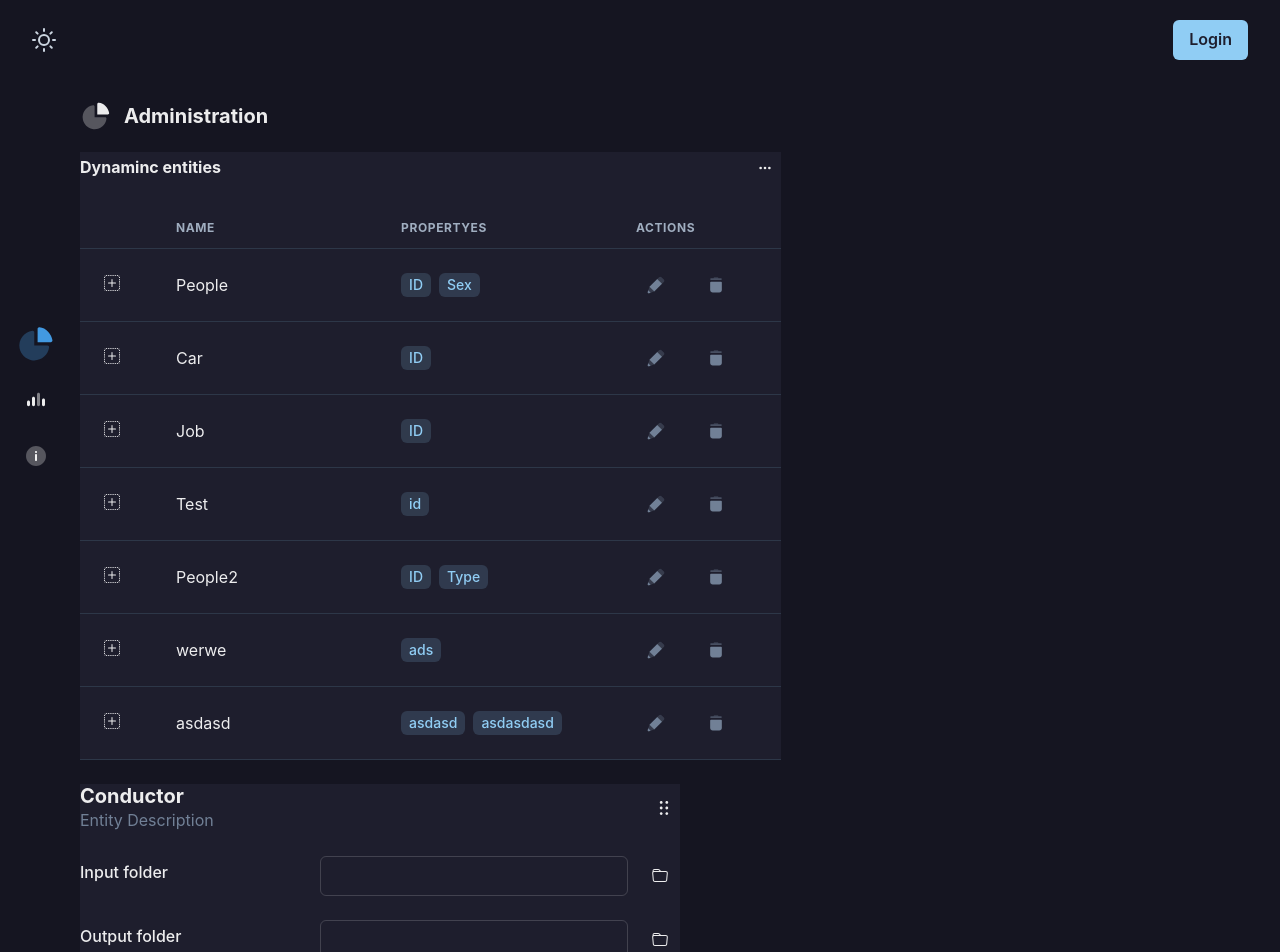
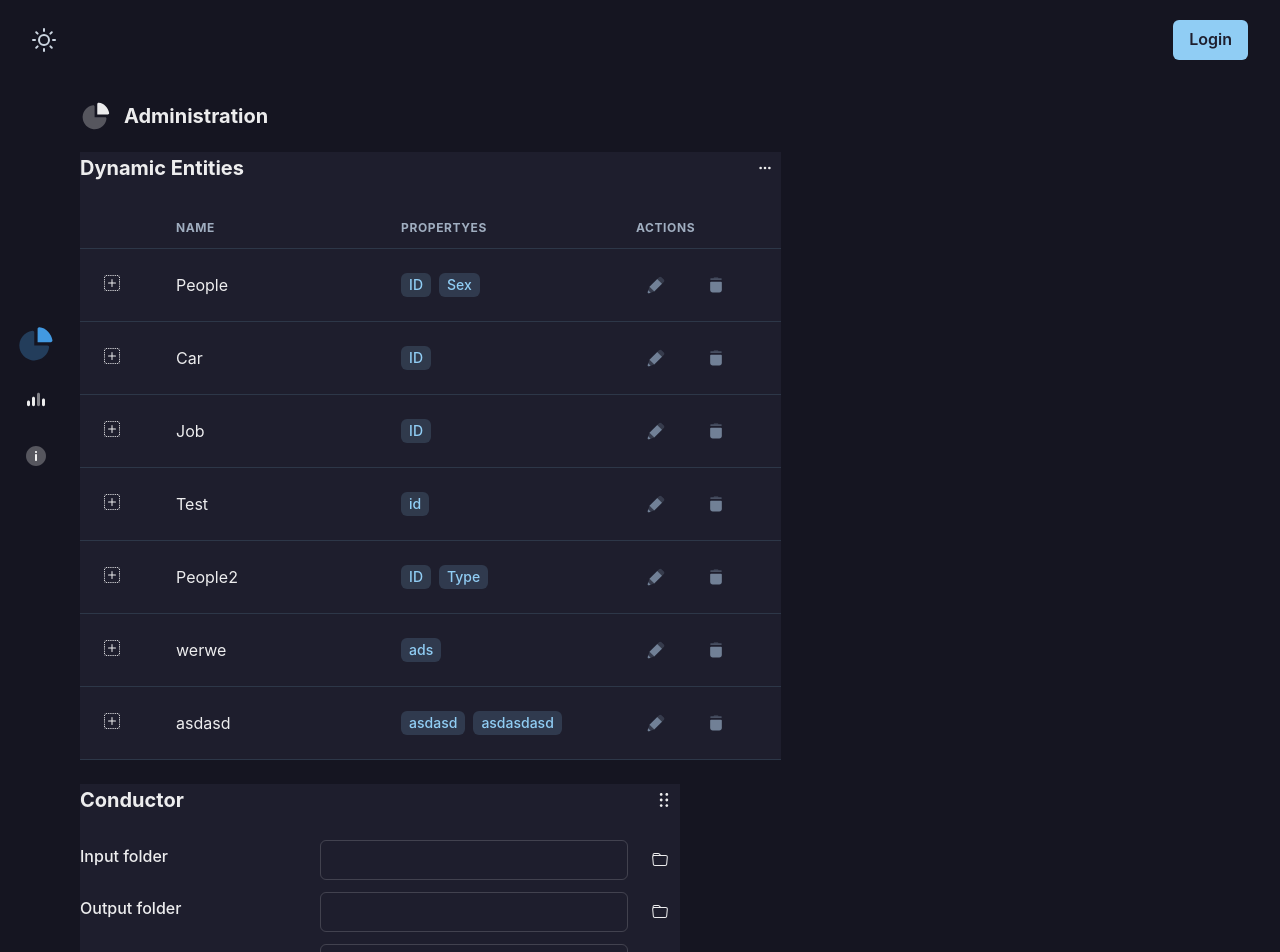
Before and after one commit to TheSpectreTeam/Octopus.GUI, a React app: page /admin in a window 1280 px wide. Shown: the top 952 px of the page. Built offline with nearby package versions, Linux system fonts and the light colour scheme; data requests are answered from the project's data file.

Commit message:
refactor(Card)[OCT-30]: the component is divided into a composition of nested semantic components

```diff
--- a/src/common/Card/index.tsx
+++ b/src/common/Card/index.tsx
@@ -1,20 +1,81 @@
-import { Box, useStyleConfig } from "@chakra-ui/react";
+import {
+    Box,
+    Flex,
+    Heading,
+    Text,
+    useStyleConfig,
+    Skeleton as ChakraSkeleton,
+} from "@chakra-ui/react";
+
 import React from "react";
 
 type Props = {
     variant?: any;
     children: React.ReactNode;
-    [x:string]: any;
+    [x: string]: any;
 };
 
 const Card: React.FC<Props> = ({ variant = "rounded", children, ...props }) => {
     const styles = useStyleConfig("Card", { variant });
 
     return (
-        <Box __css={styles} height={'fit-content'} {...props}>
+        <Box __css={styles} height={"fit-content"} {...props}>
             {children}
         </Box>
     );
 };
 
 export default Card;
+
+export const CardHeader = ({
+    isLoaded = true,
+    title,
+    children,
+    description,
+}: any) => {
+    return (
+        <Flex
+            width={"100%"}
+            direction={"row"}
+            alignItems={"center"}
+            justifyContent="space-between"
+        >
+            <Flex direction={"column"}>
+                <ChakraSkeleton isLoaded={isLoaded}>
+                    <Heading as="h2" size="md">
+                        {title ?? null}
+                    </Heading>
+                    <Text color="gray.500">{description}</Text>
+                </ChakraSkeleton>
+            </Flex>
+            {children}
+        </Flex>
+    );
+};
+
+type WrapperComponentPorps = {
+    [x: string]: any;
+    children: React.ReactNode;
+};
+
+export const CardHeaderActions: React.FC<WrapperComponentPorps> = ({
+    children,
+    ...rest
+}) => {
+    return (
+        <Flex gap={3} {...rest}>
+            {children}
+        </Flex>
+    );
+};
+
+export const CardContent: React.FC<WrapperComponentPorps> = ({
+    children,
+    ...rest
+}) => {
+    return (
+        <Flex width={"100%"} {...rest}>
+            {children}
+        </Flex>
+    );
+};
--- a/src/features/Conductor/index.tsx
+++ b/src/features/Conductor/index.tsx
@@ -15,32 +15,21 @@ import {
 } from "@chakra-ui/react";
 
 import { BsCheckLg, BsFolder } from "react-icons/bs";
-import Card from "../../common/Card";
+import Card, { CardContent, CardHeader } from "../../common/Card";
 
 const Conductor = () => {
     return (
         <Card width={600}>
-            <Flex
-                width={"full"}
-                as={Box}
-                justifyContent={"space-between"}
-                alignItems={"center"}
-            >
-                <Flex direction={"column"}>
-                    <Heading as="h2" size="md">
-                        Conductor
-                    </Heading>
-                    <Text color="gray.500">Entity Description</Text>
-                </Flex>
-                <Flex>
+            <CardHeader title="Conductor">
                 <IconButton
                     aria-label="button"
                     size="sm"
                     variant={"ghost"}
                     icon={<DragHandleIcon />}
                 />
-                </Flex>
-            </Flex>
+            </CardHeader>
+
+            <CardContent direction="column" gap={3}>
                 <ConductorInput
                     ariaLabel="input-folder"
                     icon={<BsFolder />}
@@ -57,6 +46,7 @@ const Conductor = () => {
                     label="Model name"
                     icon={<Icon as={BsCheckLg} color="green.400" />}
                 />
+            </CardContent>
             <Flex width="100%" justifyContent={"flex-end"}>
                 <HStack>
                     <Button variant={"solid"} colorScheme="blue">
--- a/src/features/DynamicEntities/index.tsx
+++ b/src/features/DynamicEntities/index.tsx
@@ -21,7 +21,11 @@ import {
 import { Column } from "react-table";
 import { AddIcon } from "@chakra-ui/icons";
 
-import Card from "../../common/Card";
+import Card, {
+    CardContent,
+    CardHeader,
+    CardHeaderActions,
+} from "../../common/Card";
 import HoverIcon from "../../common/HoverIcon";
 
 import { EditIcon, TrashIcon } from "../../assets";
@@ -171,20 +175,8 @@ const DynamicEntities = () => {
                 width={{ base: "100%", md: "60%" }}
                 height={"fit-content"}
             >
-                <Flex
-                    width={"100%"}
-                    direction={"row"}
-                    alignItems={"center"}
-                    justifyContent="space-between"
-                >
-                    <Flex>
-                        <ChakraSkeleton isLoaded={!isLoading}>
-                            <Heading as="h2" size="sm">
-                                Dynaminc entities
-                            </Heading>
-                        </ChakraSkeleton>
-                    </Flex>
-                    <Flex gap={3}>
+                <CardHeader isLoaded={true} title="Dynamic Entities">
+                    <CardHeaderActions>
                         <Menu>
                             <MenuButton
                                 as={IconButton}
@@ -203,9 +195,9 @@ const DynamicEntities = () => {
                                 </MenuItem>
                             </MenuList>
                         </Menu>
-                    </Flex>
-                </Flex>
-                <Flex width={"100%"}>
+                    </CardHeaderActions>
+                </CardHeader>
+                <CardContent>
                     {isLoading ? (
                         <Skeleton
                             rows={SKELETON_ROWS}
@@ -218,7 +210,7 @@ const DynamicEntities = () => {
                             tableHooks={tableHooks}
                         />
                     )}
-                </Flex>
+                </CardContent>
             </Card>
             <ActionModal isOpen={isOpenAction} onClose={onClose} />
         </>
--- a/src/pages/Administration/index.tsx
+++ b/src/pages/Administration/index.tsx
@@ -1,24 +1,22 @@
 import React from "react";
 
-import { Button, Flex, Heading, Text } from "@chakra-ui/react";
+import { Flex, Heading, Text } from "@chakra-ui/react";
 import { ErrorBoundary } from "react-error-boundary";
 import PageTitle from "../../layouts/PageTitle";
 import MotionWrapper from "../../components/MotionWrapper";
 import Conductor from "../../features/Conductor";
 import DynamicEntities from "../../features/DynamicEntities";
-import Card from "../../common/Card";
+import Card, { CardContent, CardHeader } from "../../common/Card";
 
 function ErrorFallback({ error }: any) {
     return (
         <Card variant={"flat"} role="alert">
-            <Heading size="sm" as="h5">
-                Something went wrong:
-            </Heading>
-            <Flex>
+            <CardHeader title="Something went wrong:" />
+            <CardContent>
                 <Text color={"red.400"}>
-                    {JSON.stringify(error.message, null, 2)}
+                    <pre>{JSON.stringify(error.message, null, 2)}</pre>
                 </Text>
-            </Flex>
+            </CardContent>
         </Card>
     );
 }
```
Lines whose indentation alone changed are shown as unchanged.
